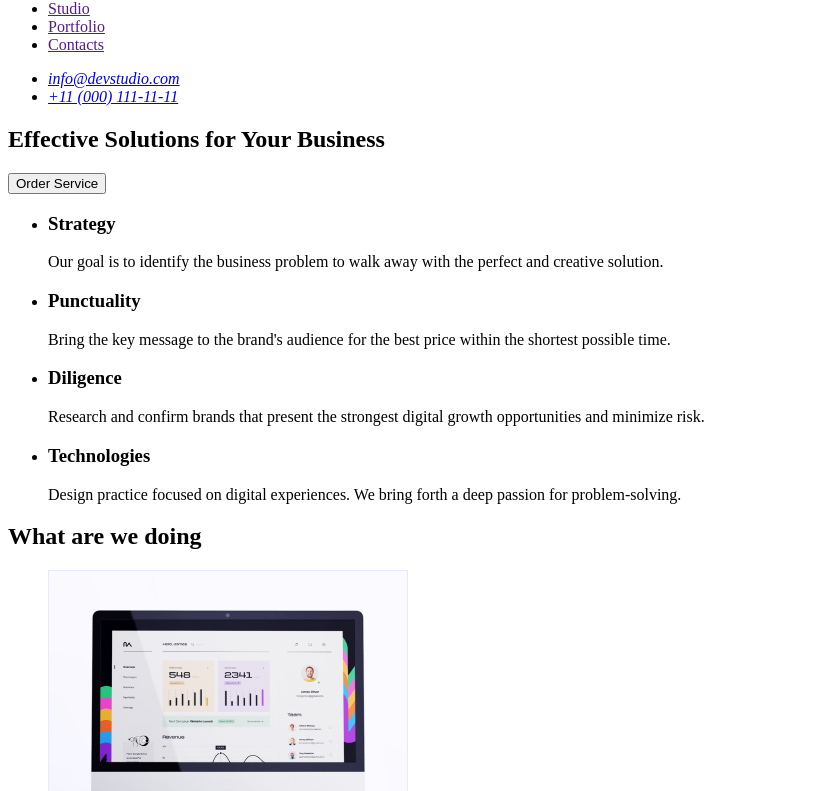
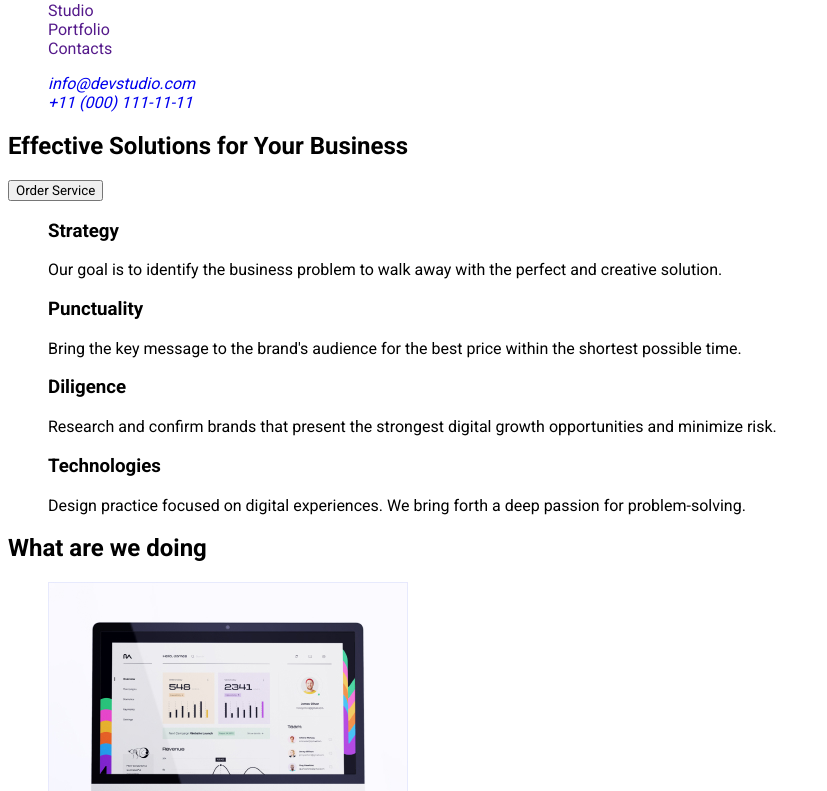
Before and after one commit to CrazyRus97/goit-markup-hw-02, a plain HTML site: page index.html in a window 1280 px wide. Shown: the part 42-833 px from the top of the page, without its empty margins (0-827 px from the left). Drawn offline with Linux system fonts and the light colour scheme.

Commit message:
add .css + classes html

```diff
--- /dev/null
+++ b/css/style.css
@@ -0,0 +1,24 @@
+:root {
+    --main-font-family: 'Roboto', sans-serif;
+    --logo: 'Raleway', sans-serif;
+    --primary-text-color-theme: #2E2F42;
+    --secondary-text-color-theme: #434455;
+    --accent-color: #4D5AE5;
+}
+
+body {
+    font-family: var(--main-font-family);
+}
+
+button {
+    font-family: inherit;
+    cursor: pointer;
+}
+
+.list {
+    list-style: none;
+}
+
+.link {
+    text-decoration: none;
+}
--- a/index.html
+++ b/index.html
@@ -5,89 +5,109 @@
     <meta http-equiv="X-UA-Compatible" content="IE=edge" />
     <meta name="viewport" content="width=device-width, initial-scale=1.0" />
     <title>WebStudio</title>
+    <link rel="stylesheet" href="./css/style.css" />
+    <link rel="preconnect" href="https://fonts.googleapis.com" />
+    <link rel="preconnect" href="https://fonts.gstatic.com" crossorigin />
+    <link
+      href="https://fonts.googleapis.com/css2?family=Raleway:wght@800&family=Roboto:wght@400;500;700&display=swap"
+      rel="stylesheet"
+    />
   </head>
   <body>
-    <header>
-      <nav>
-        <a href="./index.html">WebStudio</a>
-        <ul>
-          <li>
-            <a href="">Studio</a>
+    <!-- HEADER -->
+    <header class="page-header">
+      <nav class="page-nav">
+        <a class="logo link" href="./index.html"><span class="first-">Web</span>Studio</a>
+        <ul class="main-menu list">
+          <li class="main-menu-item">
+            <a class="main-menu-link link" href="">Studio</a>
           </li>
-          <li>
-            <a href="">Portfolio</a>
+          <li class="main-menu-item">
+            <a class="main-menu-link link" href="">Portfolio</a>
           </li>
-          <li>
-            <a href="">Contacts</a>
+          <li class="main-menu-item">
+            <a class="main-menu-link link" href="">Contacts</a>
           </li>
         </ul>
       </nav>
-      <address>
-        <ul>
-          <li><a href="mailto:info@devstudio.com">info@devstudio.com</a></li>
-          <li><a href="tel:+110001111111">+11 (000) 111-11-11</a></li>
+      <address class="contact-info">
+        <ul class="contact-list list">
+          <li class="contact-list-item">
+            <a class="contact-list-email link" href="mailto:info@devstudio.com"
+              >info@devstudio.com</a
+            >
+          </li>
+          <li class="contact-list-item">
+            <a class="contact-list-tel link" href="tel:+110001111111">+11 (000) 111-11-11</a>
+          </li>
         </ul>
       </address>
     </header>
     <main>
-      <section>
-        <h1>Effective Solutions for Your Business</h1>
-        <button type="button">Order Service</button>
+      <!-- HERO -->
+      <section class="hero">
+        <h1 class="main-title">Effective Solutions for Your Business</h1>
+        <button class="modal-opn-btn" type="button">Order Service</button>
       </section>
-      <section>
-        <h2 hidden>About Us</h2>
-        <ul>
-          <li>
-            <h3>Strategy</h3>
-            <p>
+      <!-- ABOUT -->
+      <section class="about">
+        <h2 class="subtitle" hidden>About Us</h2>
+        <ul class="features-list list">
+          <li class="features-list-item">
+            <h3 class="features-list-title">Strategy</h3>
+            <p class="features-list-description">
               Our goal is to identify the business problem to walk away with the perfect and
               creative solution.
             </p>
           </li>
-          <li>
-            <h3>Punctuality</h3>
-            <p>
+          <li class="features-list-item">
+            <h3 class="features-list-title">Punctuality</h3>
+            <p class="features-list-description">
               Bring the key message to the brand's audience for the best price within the shortest
               possible time.
             </p>
           </li>
-          <li>
-            <h3>Diligence</h3>
-            <p>
+          <li class="features-list-item">
+            <h3 class="features-list-title">Diligence</h3>
+            <p class="features-list-description">
               Research and confirm brands that present the strongest digital growth opportunities
               and minimize risk.
             </p>
           </li>
-          <li>
-            <h3>Technologies</h3>
-            <p>
+          <li class="features-list-item">
+            <h3 class="features-list-title">Technologies</h3>
+            <p class="features-list-description">
               Design practice focused on digital experiences. We bring forth a deep passion for
               problem-solving.
             </p>
           </li>
         </ul>
       </section>
-      <section>
-        <h2>What are we doing</h2>
-        <ul>
-          <li>
+      <!-- COMPANY PRODUCTS-->
+      <section class="company-products">
+        <h2 class="subtitle">What are we doing</h2>
+        <ul class="gallery list">
+          <li class="gallery-item">
             <img
+              class="gallery-img"
               src="./images/what-we-are-doing/imac.jpg"
               alt="Imac with WebStudios project"
               width="360"
               height="300"
             />
           </li>
-          <li>
+          <li class="gallery-item">
             <img
+              class="gallery-img"
               src="./images/what-we-are-doing/smartphone.jpg"
               alt="Smartphone with WebStudios CRM"
               width="360"
               height="300"
             />
           </li>
-          <li>
+          <li class="gallery-item">
             <img
+              class="gallery-img"
               src="./images/what-we-are-doing/smartphone-in-hand.jpg"
               alt="Smartphone in hand with WebStudios project"
               width="360"
@@ -96,55 +116,61 @@
           </li>
         </ul>
       </section>
-      <section>
-        <h2>Our Team</h2>
-        <ul>
-          <li>
+      <!-- TEAM MEMBERs-->
+      <section class="employees">
+        <h2 class="subtitle">Our Team</h2>
+        <ul class="employees-list list">
+          <li class="employees-list-item">
             <img
+              class="employees-list-img"
               src="./images/our-team/mark-guerrero.jpg"
               alt="Portret of product designer WebStudio"
               width="264"
               height="260"
             />
-            <h3>Mark Guerrero</h3>
-            <p>Product Designer</p>
+            <h3 class="employees-list-name">Mark Guerrero</h3>
+            <p class="employees-list-position">Product Designer</p>
           </li>
-          <li>
+          <li class="employees-list-item">
             <img
+              class="employees-list-img"
               src="./images/our-team/tom-ford.jpg"
               alt="Portret of frontend developer WebStudio"
               width="264"
               height="260"
             />
-            <h3>Tom Ford</h3>
-            <p>Frontend Developer</p>
+            <h3 class="employees-list-name">Tom Ford</h3>
+            <p class="employees-list-position">Frontend Developer</p>
           </li>
-          <li>
+          <li class="employees-list-item">
             <img
+              class="employees-list-img"
               src="./images/our-team/camila-garcia.jpg"
               alt="Portret of marketing WebStudio"
               width="264"
               height="260"
             />
-            <h3>Camila Garcia</h3>
-            <p>Marketing</p>
+            <h3 class="employees-list-name">Camila Garcia</h3>
+            <p class="employees-list-position">Marketing</p>
           </li>
-          <li>
+          <li class="employees-list-item">
             <img
+              class="employees-list-img"
               src="./images/our-team/daniel-wilson.jpg"
               alt="Portret of UI designer WebStudio"
               width="264"
               height="260"
             />
-            <h3>Daniel Wilson</h3>
-            <p>UI Designer</p>
+            <h3 class="employees-list-name">Daniel Wilson</h3>
+            <p class="employees-list-position">UI Designer</p>
           </li>
         </ul>
       </section>
     </main>
-    <footer>
-      <a href="./index.html">WebStudio</a>
-      <p>
+    <!-- FOOTER -->
+    <footer class="page-footer">
+      <a class="logo link" href="./index.html">WebStudio</a>
+      <p class="footer-text">
         Increase the flow of customers and sales for your business with digital marketing & growth
         solutions.
       </p>
```
